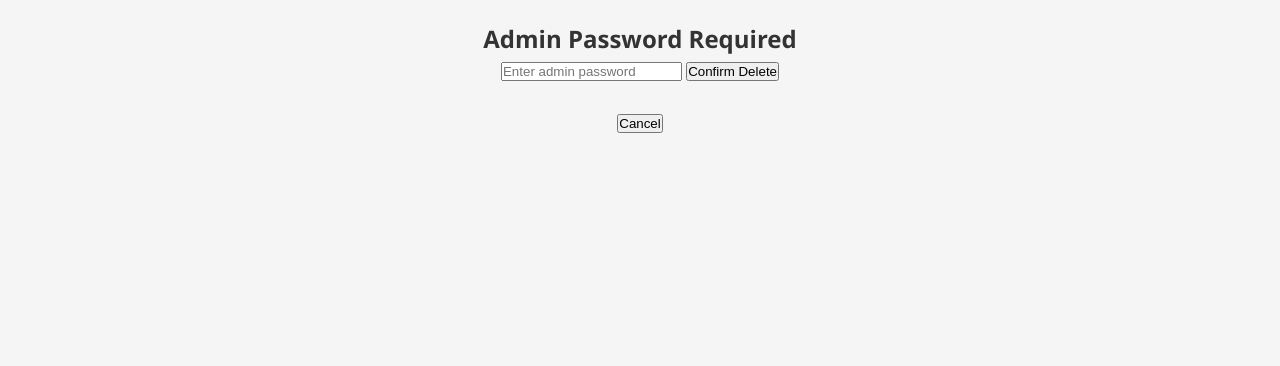
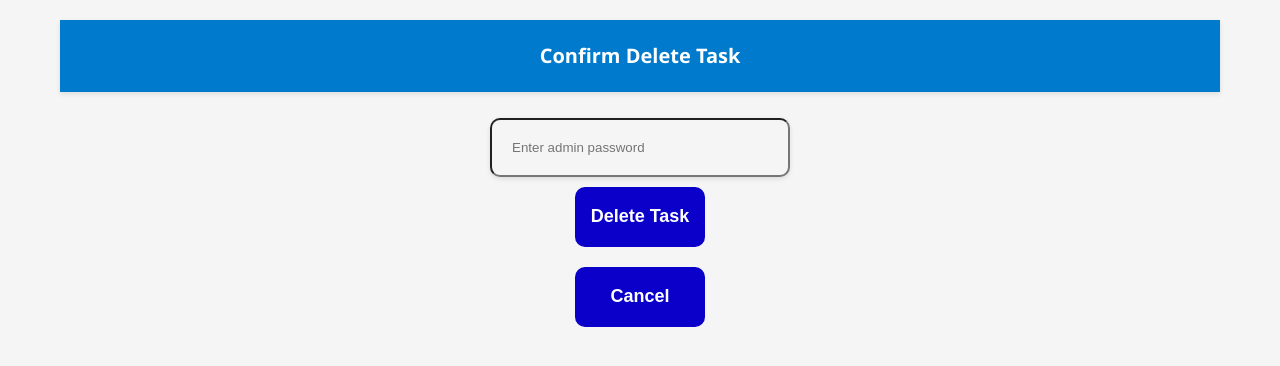
Before and after one commit to giorgiodonkersloot/Workspace, a Flask app: template templates/confirm_delete.html in a window 1280 px wide. Shown: the top 366 px of the page. Run offline with Flask 2, Linux system fonts and the light colour scheme; the template is opened without the code that fills it: most values are stand-ins (such as "Sample title", 1, 10 or a date in 2020).

Commit message:
css done

```diff
--- a/templates/confirm_delete.html
+++ b/templates/confirm_delete.html
@@ -3,17 +3,26 @@
   <head>
     <title>Confirm Delete</title>
     <link rel="stylesheet" href="{{ url_for('static', filename='home.css') }}">
+    <link rel="stylesheet" href='home.css'>
   </head>
   <body>
     <div class="container">
-      <h2>Admin Password Required</h2>
+      <header>
+        <h1>Confirm Delete Task</h1>
+      </header>
+      <br>
       <form method="POST" action="{{ url_for('delete_task', task_id=task_id) }}">
         <input type="hidden" name="redirect_to" value="{{ origin }}">
-        <input type="password" name="password" placeholder="Enter admin password" required>
-        <button type="submit">Confirm Delete</button>
+        <input id="box" type="password" name="password" placeholder="Enter admin password" required>
+        <br>
+        <div class="adminbuttons">
+          <button type="submit">Delete Task</button>
+        </div>
       </form>
-      <br>
-      <button onclick="history.back()">Cancel</button>
+      <div class="adminbuttons">
+        <button onclick="history.back()">Cancel</button>
+      </div>
+
     </div>
   </body>
 </html>
--- a/templates/history.html
+++ b/templates/history.html
@@ -3,7 +3,7 @@
   <head>
     <title>Task History</title>
     <link rel="stylesheet" href="{{ url_for('static', filename='home.css') }}">
-
+    <link rel="stylesheet" href='home.css'>
   </head>
   <body>
     <div class="container">
@@ -35,7 +35,9 @@
         <div class="adminbuttons">
 
         <form method="GET" action="{{ url_for('confirm_delete', task_id=task['id'], origin='history') }}">
-          <button type="submit">Delete</button>
+          <div class="delete">
+            <button type="submit">Delete</button>
+          </div>
         </form>
         </div>
       </td>
--- a/templates/tasks.html
+++ b/templates/tasks.html
@@ -3,7 +3,7 @@
   <head>
     <title>Available Tasks</title>
     <link rel="stylesheet" href="{{ url_for('static', filename='home.css') }}">
-
+    <link rel="stylesheet" href='home.css'>
   </head>
   <body>
     <div class="container">
@@ -30,7 +30,9 @@
           </a>
 
           <form method="GET" action="{{ url_for('confirm_delete', task_id=task['id'], origin='tasks') }}" style="display:inline;">
-            <button type="submit">Delete</button>
+            <div class="delete">
+              <button type="submit">Delete</button>
+            </div>
           </form>
 
         </div>
```
Also changed, not shown: templates/add_task.html (+10 -7 lines), templates/in_progress.html (+5 -2 lines), templates/upload_proof.html (+10 -5 lines), templates/home.css (renamed from static/home.css).
